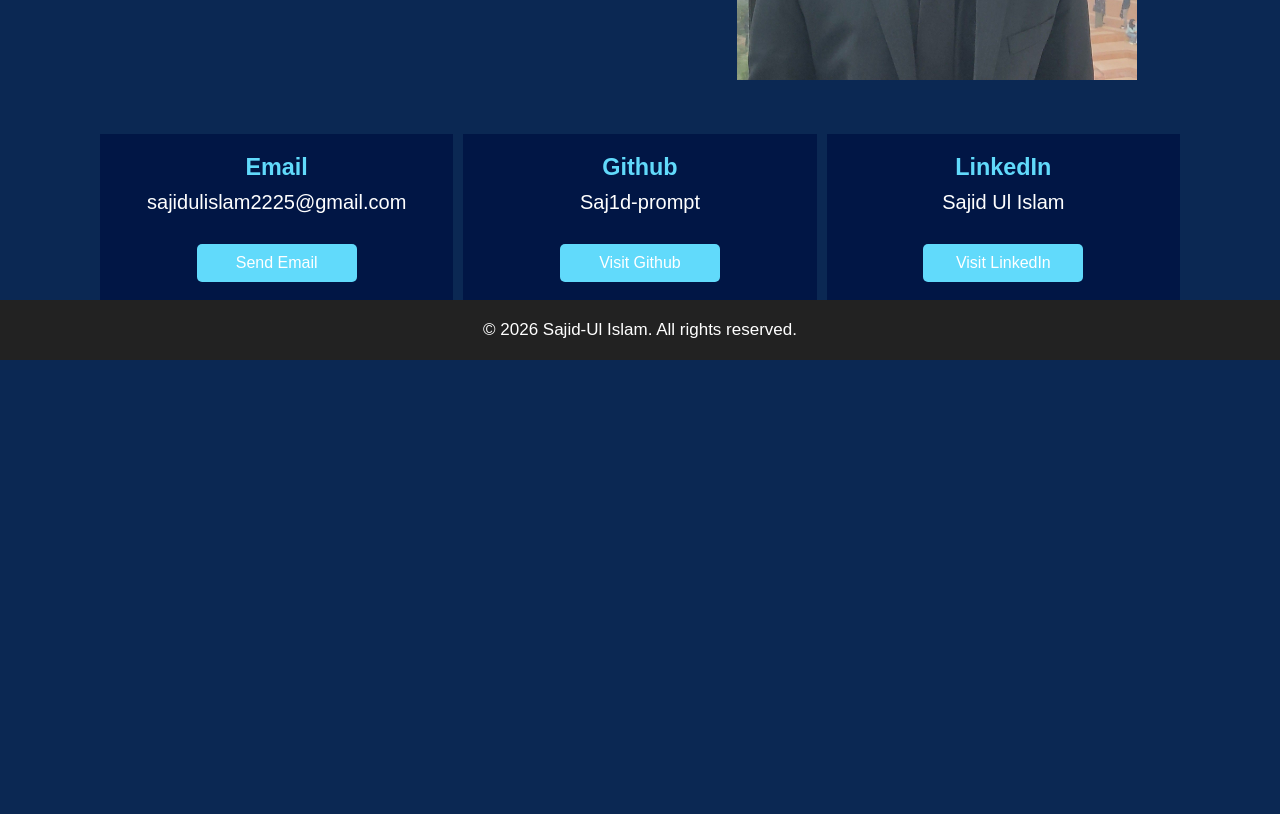
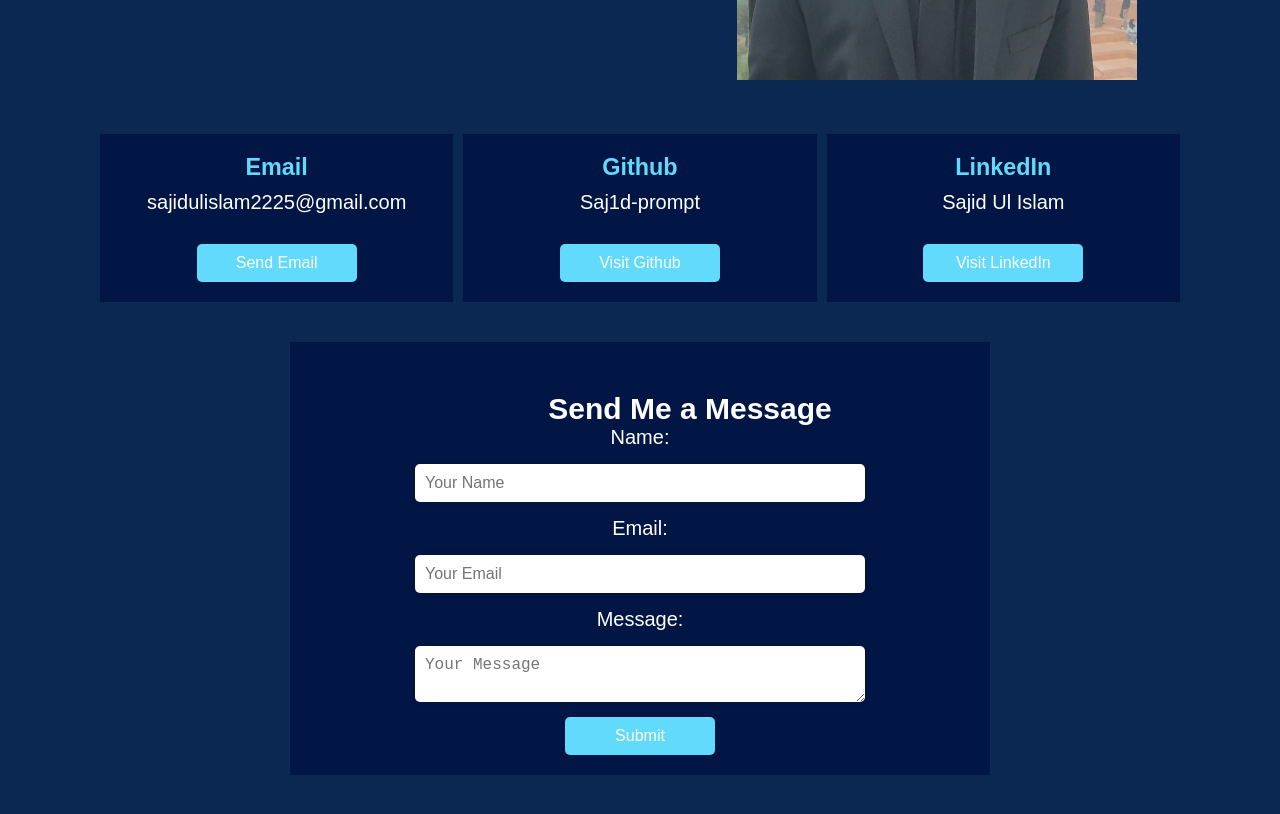
Before and after one commit to Saj1d-prompt/Portfolio, a React (Create React App) app: page /contact in a window 1280 px wide. Shown: the part 440-1254 px from the top of the page. Before the commit the page ends 852 px from the top, so only its background shows below. Built offline with nearby package versions, Linux system fonts and the light colour scheme.

Commit message:
Contact form

```diff
--- a/src/App.js
+++ b/src/App.js
@@ -24,7 +24,7 @@ function App() {
           <Route path="/project" element={<Project/>}/>
           <Route path="/contact" element={<Contact/>}/>
         </Routes>
-        <Footer/>
+        {/* <Footer/> */}
       </div>
     </Router>
   );
--- a/src/Components/Contact.css
+++ b/src/Components/Contact.css
@@ -27,7 +27,7 @@
     gap: 10px;
     margin-left: 100px;
     margin-right: 100px;
-    margin-bottom: 100px;
+    margin-bottom: 30px;
 
 }
 .detailItem{
@@ -62,3 +62,55 @@
     width: 160px;
     text-align: center;
 }
+.buttonContact a:hover{
+    background-color:#21a1f1;
+}
+.messageSection{
+    display: flex;
+    justify-content: center;
+    align-items: center;
+    margin-bottom: 20px;
+    color: white;
+    font-size: 20px;
+}
+.formContainer{
+    display: flex;
+    justify-content: center;
+    flex-direction: column;
+    align-items: center;
+    margin-bottom: 100px;
+    background-color: #011645;
+    height: auto;
+    width: 700px;
+}
+.form{
+    display: flex;
+    flex-direction: column;
+    justify-content: center;
+    align-items: center;
+    gap: 15px;
+    margin-left: 100px;
+    margin-right: 100px;
+}
+.form input, .form textarea{
+    padding: 10px;
+    font-size: 16px;
+    border-radius: 5px;
+    border: none;
+    box-shadow: 0 0 5px rgba(0,0,0,0.2);
+    width: 450px;
+}
+.form button{
+    padding: 10px;
+    font-size: 16px;
+    border-radius: 5px;
+    border: none;
+    background-color: #61dafb;
+    color: white;
+    cursor: pointer;
+    width: 150px;
+    margin-bottom: 20px;
+}
+.form button:hover{
+    background-color: #21a1f1;
+}
--- a/src/Components/Contact.js
+++ b/src/Components/Contact.js
@@ -4,7 +4,7 @@ import img from '../images/sajid.jpg'
 export default function Contact() {
   return (
     <>
-    <div>
+    <div className='contactContainer'>
       <div className='contactInfo'>
             <div className='info'>
             If you have a project, internship opportunity or want to connect?
@@ -36,8 +36,22 @@ export default function Contact() {
                     <a href="https://www.linkedin.com/in/sajid-ul-islam-682760389/" target="_blank" rel='noopener noreferrer'>Visit LinkedIn</a>
                 </div>
             </div>
+        </div>
+        <div className='messageSection'>
+            <div className='formContainer'>
+                <h2>Send Me a Message</h2>
+                <div className='form'>
+                    <label>Name:</label>
+                    <input type="text" name="name" placeholder='Your Name' />
+                    <label>Email:</label>
+                    <input type="email" name="email" placeholder='Your Email' />
+                    <label>Message:</label>
+                    <textarea name="message" placeholder='Your Message'></textarea>
+                    <button type="submit">Submit</button>
+                </div>
+            </div>
+        </div>
 
-        </div>
     </div>
     </>
   )
```
